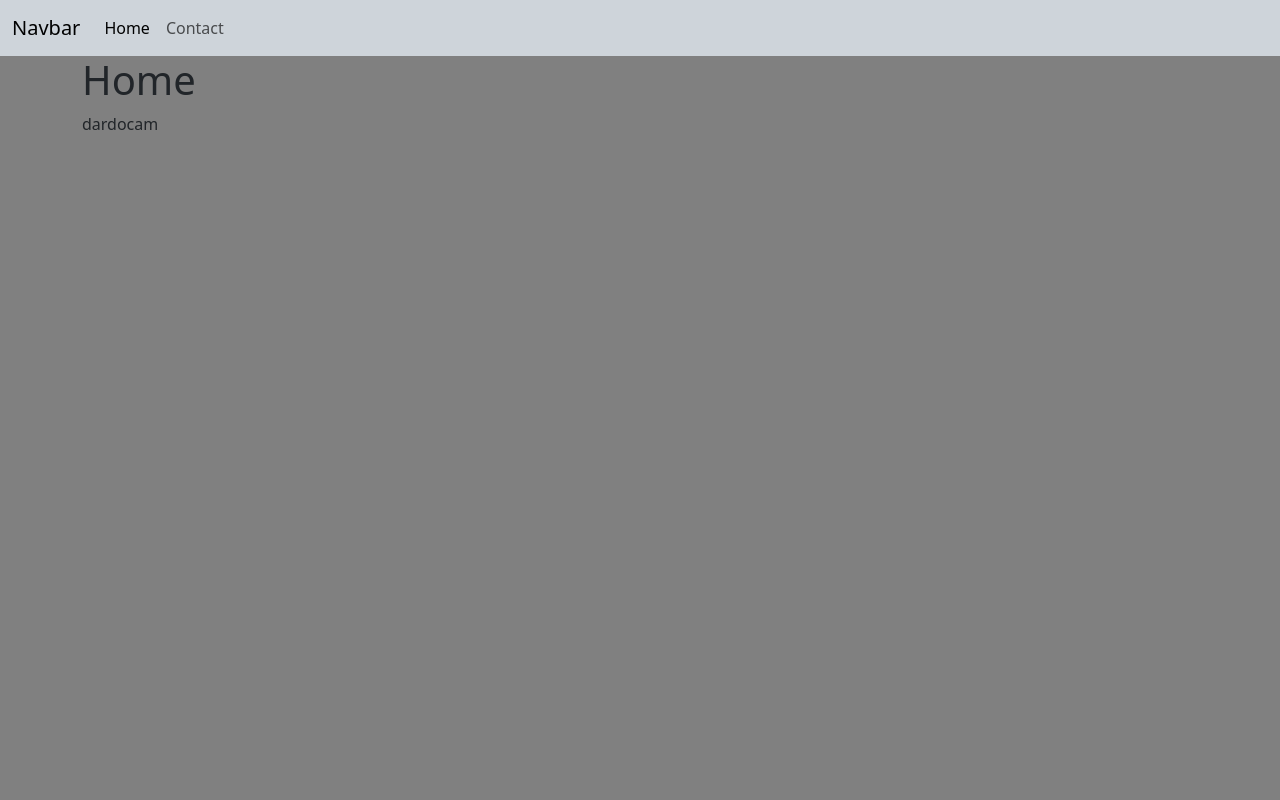
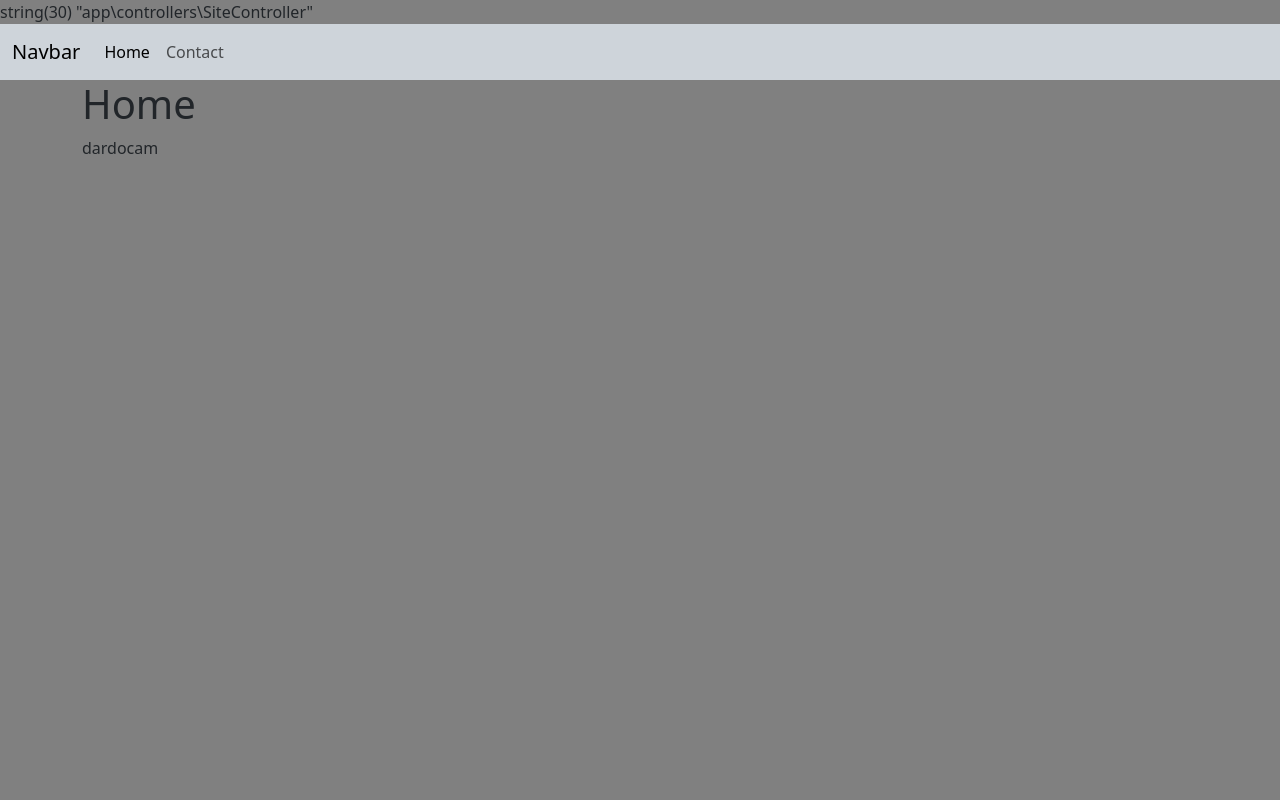
Before and after one commit to dardocam/framework-mvc-php-poo, a PHP site: the page made by index.php in a window 1280 px wide. Run offline with PHP 8.4, Linux system fonts and the light colour scheme.

Commit message:
update some documentation

```diff
--- a/index.php
+++ b/index.php
@@ -16,6 +16,7 @@ $config = array(
 $app = new Application(dirname(__FILE__), $config);
 
 // $app->router->get('/', 'home');
+var_dump(SiteController::class);
 $app->router->get('/', [SiteController::class, 'home']);
 $app->router->get('/contact', 'contact');
 //de esta forma la funcion call_user_func($callback) recibe un array y entonces
```
Also changed, not shown: README.md.
